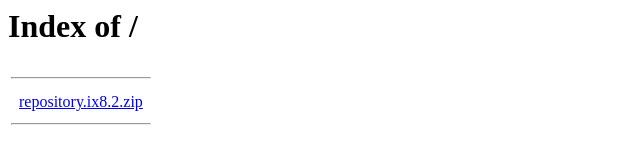
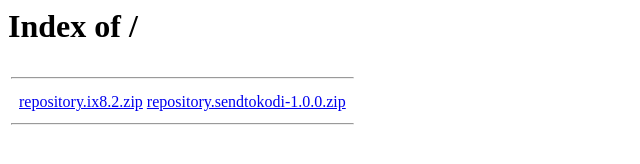
Before and after one commit to ix4/kd, a plain HTML site: page index.html in a window 1280 px wide. Shown: the whole page, without its empty margins (0-640 px from the left). Drawn offline with Linux system fonts and the light colour scheme.

Commit message:
Add link to repository.sendtokodi-1.0.0.zip

```diff
--- a/index.html
+++ b/index.html
@@ -17,6 +17,7 @@
             <tr>
                 <td valign="top">&nbsp;</td>
                 <td><a href="repository.ix8.2.zip">repository.ix8.2.zip</a></td>
+                <td><a href ="repository.sendtokodi-1.0.0.zip">repository.sendtokodi-1.0.0.zip</a></td>
 
                 <td>&nbsp;</td>
             </tr>
```
